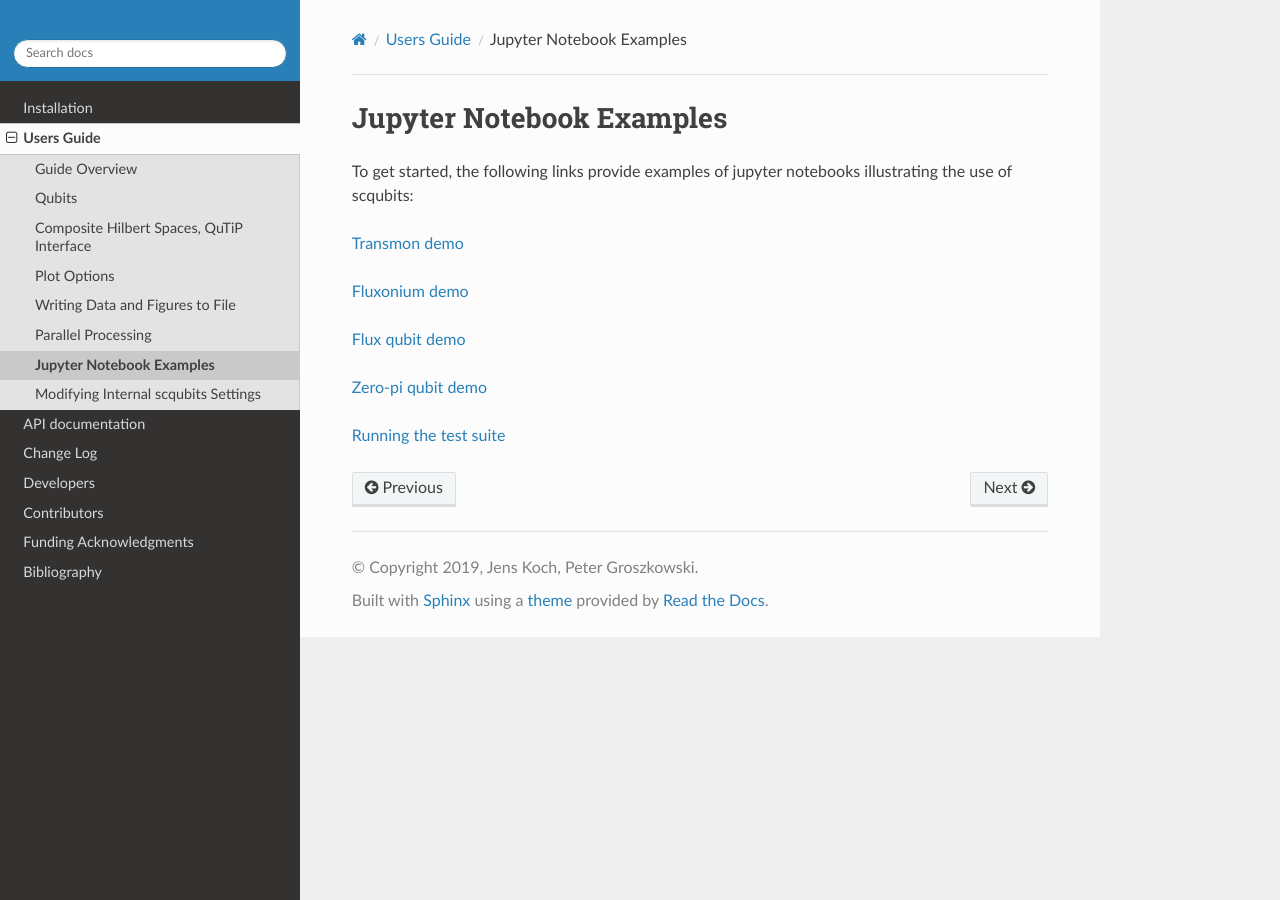
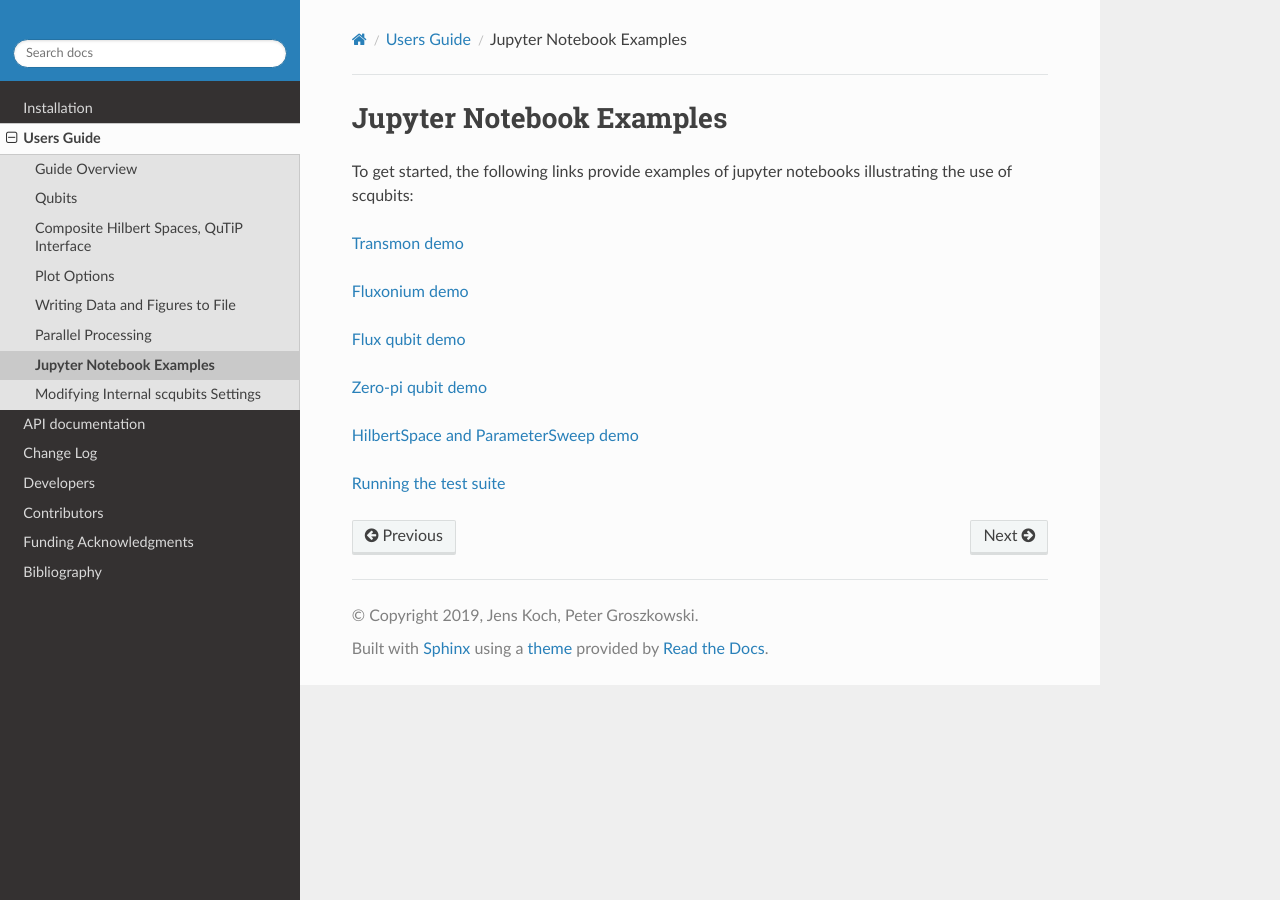
Before and after one commit to scqubits/scqubits, a Sphinx documentation site: the page built from docs/source/guide/guide-example-ipynb.rst, in a window 1280 px wide. Built offline with Sphinx 7.4.7 and the Read the Docs theme 2.0.0, drawn with Linux system fonts in a browser that asks for light colours; pages that are not in the unit, such as notebooks, are missing from menus.

Commit message:
add demo of HilbertSpace and ParameterSweep

```diff
--- a/docs/source/guide/guide-example-ipynb.rst
+++ b/docs/source/guide/guide-example-ipynb.rst
@@ -17,4 +17,6 @@ To get started, the following links provide examples of jupyter notebooks illust
 
 `Zero-pi qubit demo <https://nbviewer.jupyter.org/github/scqubits/scqubits/blob/master/examples/demo_zeropi.ipynb>`_
 
+`HilbertSpace and ParameterSweep demo <https://nbviewer.jupyter.org/github/scqubits/scqubits/blob/master/examples/demo_hilbertspace.ipynb>`_
+
 `Running the test suite <https://nbviewer.jupyter.org/github/scqubits/scqubits/blob/master/examples/testing.ipynb>`_
```
